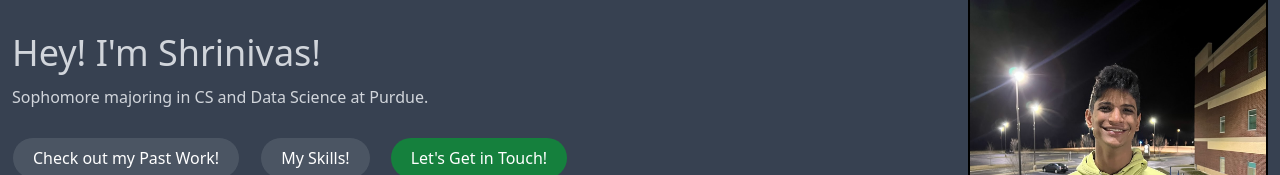
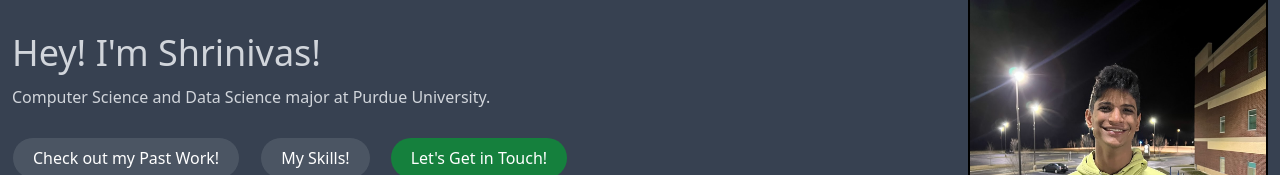
Before and after one commit to shrinivas0703/Portfolio_Website, a React (Create React App) app in the folder my-app/: page / in a window 1280 px wide. Shown: the part 263-438 px from the top of the page. Built offline with nearby package versions, Linux system fonts and the light colour scheme.

Commit message:
Summer 2023 Updates

```diff
--- a/my-app/src/components/About.js
+++ b/my-app/src/components/About.js
@@ -15,7 +15,7 @@ export default function About() {
                     <h1 className="title-font text-4xl font-medium text-gray-300">
                         Hey! I'm Shrinivas!
                     </h1>
-                    <span className="mt-3">Sophomore majoring in CS and Data Science at Purdue.</span>
+                    <span className="mt-3">Computer Science and Data Science major at Purdue University.</span>
                     <div className="flex flex-row items-center">
                     <button className="border border-gray-700 rounded-full bg-gray-600 mt-7 text-white px-5 py-2 hover:border-gray-400 hidden md:block mr-5" onClick={event =>  window.location.href="#projects"}>Check out my Past Work!</button>
                     <button className="border border-gray-700 rounded-full bg-gray-600 mt-7 text-white px-5 py-2 hover:border-gray-400 hidden md:block mr-5" onClick={event =>  window.location.href="#skills"}>My Skills!</button>
--- a/my-app/src/components/Navbar.js
+++ b/my-app/src/components/Navbar.js
@@ -1,5 +1,5 @@
 import React, {useState, useEffect} from "react";
-import pdf from "../assets/Resume Updated Winter 2022.pdf";
+import pdf from "../assets/Resume Updated Summer 2023.pdf";
 
 export default function Navbar() {
   const [sticky, setSticky] = useState(false);
```
Also changed, not shown: 2 other files (tests, documents, lock files or other folders).
